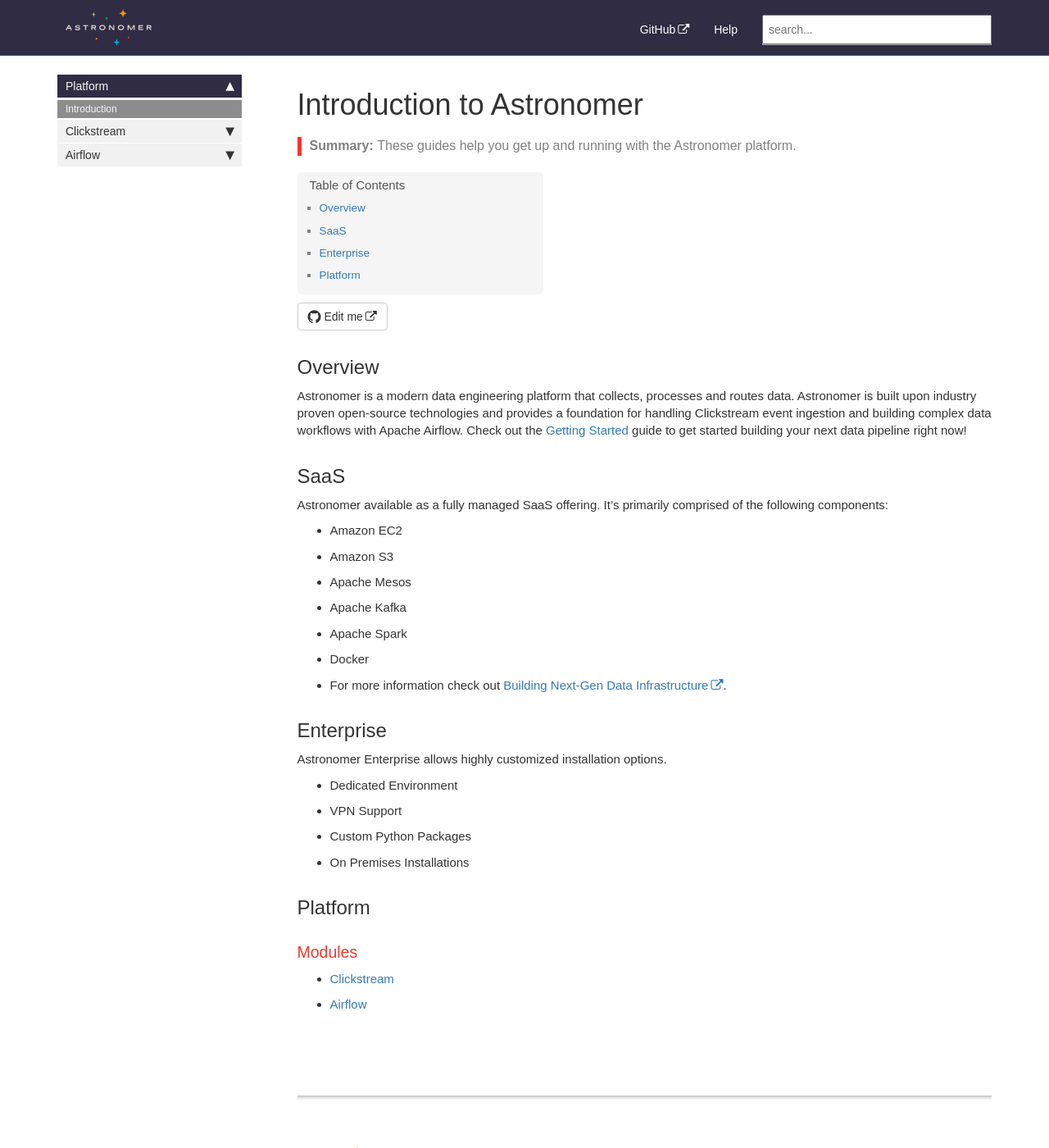
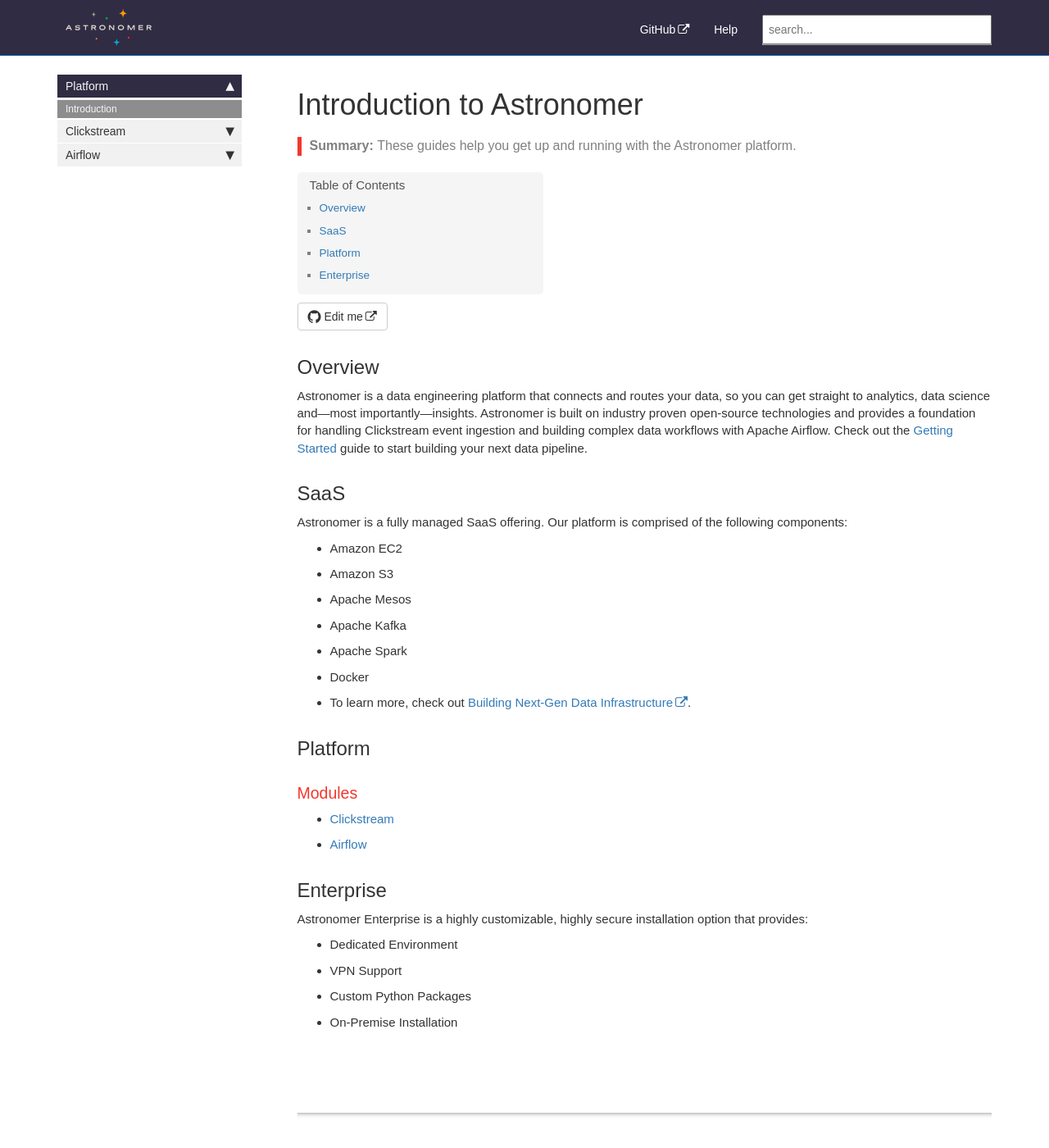
Before and after one commit to petedejoy/documentation, a Jekyll site: the page built from index.md, in a window 1280 px wide and 1400 px high. Shown: the whole window at 82% size. Built offline with Jekyll 4.4.1, drawn with Linux system fonts in a browser that asks for light colours; nearby versions of some CDN libraries; some web fonts are replaced; comment, search, counter and statistics services are not loaded.

Commit message:
Intro Page Typo Fixes

```diff
--- a/index.md
+++ b/index.md
@@ -7,11 +7,11 @@ summary: These guides help you get up and running with the Astronomer platform.
 
 ## Overview
 
-Astronomer is a modern data engineering platform that collects, processes and routes data. Astronomer is built upon industry proven open-source technologies and provides a foundation for handling Clickstream event ingestion and building complex data workflows with Apache Airflow. Check out the [Getting Started]({{ "/v2/platform/getting_started.html" | relative_url }}) guide to get started building your next data pipeline right now!
+Astronomer is a data engineering platform that connects and routes your data, so you can get straight to analytics, data science and—most importantly—insights. Astronomer is built on industry proven open-source technologies and provides a foundation for handling Clickstream event ingestion and building complex data workflows with Apache Airflow. Check out the [Getting Started]({{ "/v2/platform/getting_started.html" | relative_url }}) guide to start building your next data pipeline.
 
 ## SaaS
 
-Astronomer available as a fully managed SaaS offering. It's primarily comprised of the following components:
+Astronomer is a fully managed SaaS offering. Our platform is comprised of the following components:
 
 * Amazon EC2
 * Amazon S3
@@ -19,16 +19,7 @@ Astronomer available as a fully managed SaaS offering. It's primarily comprised
 * Apache Kafka
 * Apache Spark
 * Docker
-* For more information check out [Building Next-Gen Data Infrastructure](https://www.astronomer.io/blog/building-next-generation-data-infrastructure-with-apache-mesos-and-dc-os/).
-
-## Enterprise
-
-Astronomer Enterprise allows highly customized installation options.
-
-* Dedicated Environment
-* VPN Support
-* Custom Python Packages
-* On Premises Installations
+* To learn more, check out [Building Next-Gen Data Infrastructure](https://www.astronomer.io/blog/building-next-generation-data-infrastructure-with-apache-mesos-and-dc-os/).
 
 ## Platform
 
@@ -36,3 +27,12 @@ Astronomer Enterprise allows highly customized installation options.
 
 * [Clickstream](v2/clickstream/overview.html)
 * [Airflow](v2/airflow/tutorial/core-airflow-concepts.html)
+
+## Enterprise
+
+Astronomer Enterprise is a highly customizable, highly secure installation option that provides:
+
+* Dedicated Environment
+* VPN Support
+* Custom Python Packages
+* On-Premise Installation
```
Also changed, not shown: v2/clickstream/destinations/facebook-app-events.md (added, +34 -0 lines).
